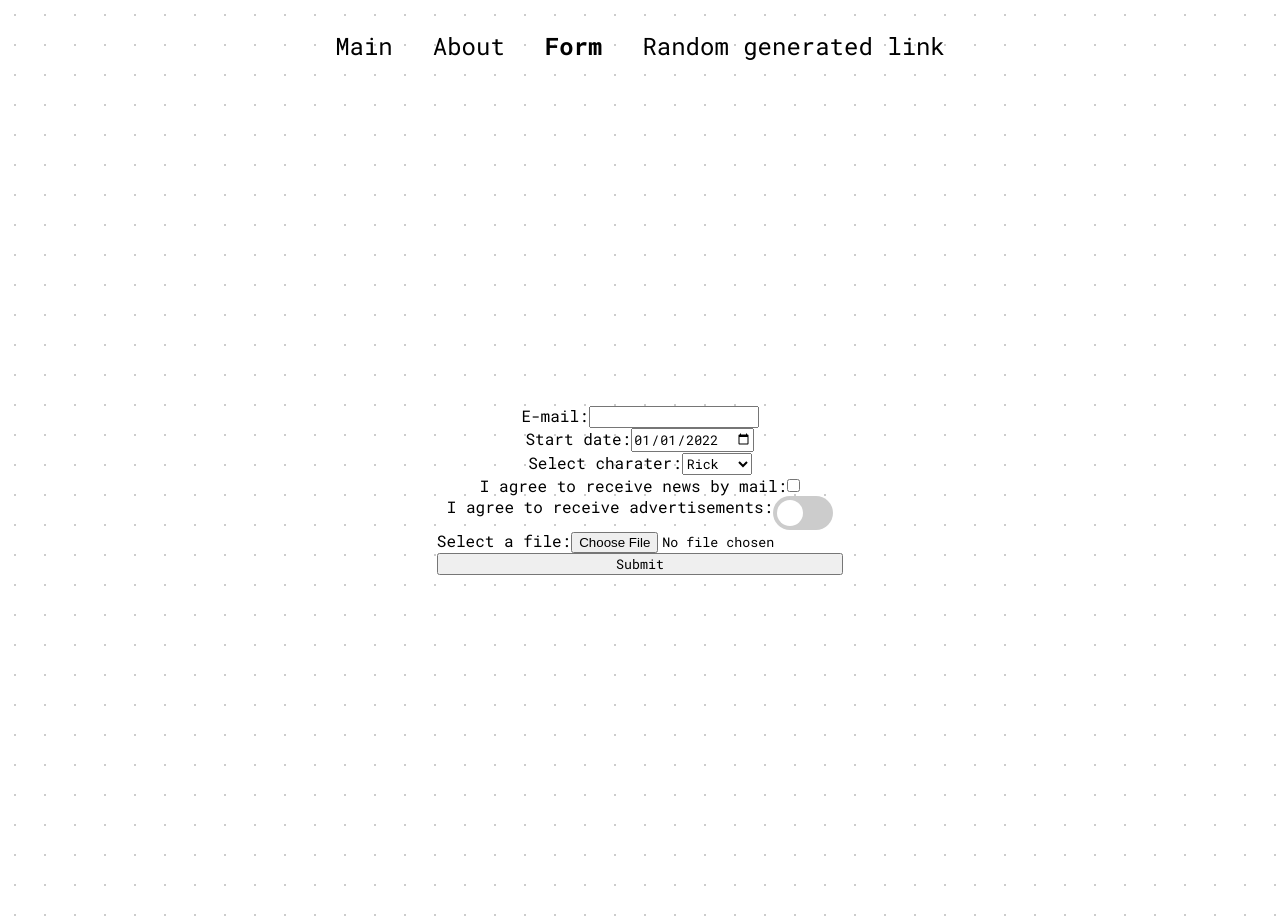
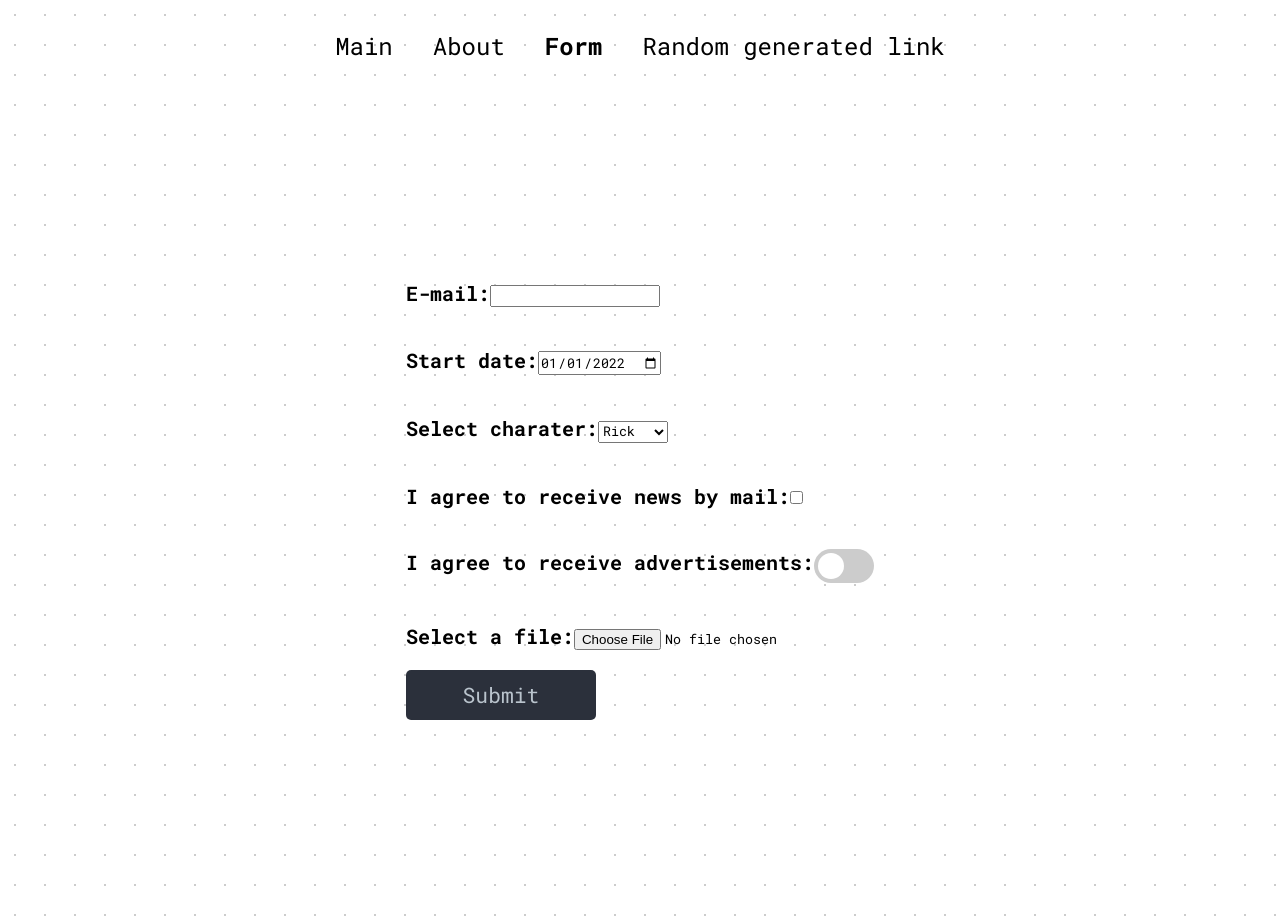
Before and after one commit to Mazayw/rick-and-morty-fe, a React (Create React App) app: page /form in a window 1280 px wide. Built offline with nearby package versions, Linux system fonts and the light colour scheme.

Commit message:
feat: correct styles

```diff
--- a/src/pages/form/index.tsx
+++ b/src/pages/form/index.tsx
@@ -131,7 +131,7 @@ export default class Form extends PureComponent<
     return (
       <div className={styles.main}>
         <form onSubmit={this.handleSubmit} className={styles.form}>
-          <label>
+          <label className={styles['form-data']}>
             E-mail:
             <input
               type="text"
@@ -142,11 +142,11 @@ export default class Form extends PureComponent<
             />
           </label>
           {this.state && this.state['emailError'] && <h2>{this.state.emailError}</h2>}
-          <label>
+          <label className={styles['form-data']}>
             Start date:
             <input type="date" defaultValue="2022-01-01" ref={this.date} required></input>
           </label>
-          <label>
+          <label className={styles['form-data']}>
             Select charater:
             <select ref={this.select} required>
               <option value="Rick">Rick</option>
@@ -156,18 +156,18 @@ export default class Form extends PureComponent<
               <option value="Jerry">Jerry</option>
             </select>
           </label>
-          <label>
+          <label className={styles['form-data']}>
             I agree to receive news by mail:
             <input type="checkbox" ref={this.checkbox} required></input>
           </label>
-          <div className={styles['switch-wrapper']}>
+          <div className={`${styles['switch-wrapper']} ${styles['form-data']}`}>
             I agree to receive advertisements:
             <label className={styles.switch}>
               <input type="checkbox" ref={this.switcher}></input>
               <span className={`${styles.slider} ${styles.round}`}></span>
             </label>
           </div>
-          <label>
+          <label className={styles['form-data']}>
             Select a file:
             <input
               type="file"
@@ -179,7 +179,12 @@ export default class Form extends PureComponent<
               ref={this.fileInput}
             ></input>
           </label>
-          <input type="submit" value="Submit" disabled={this.state.submitDisabled} />
+          <input
+            type="submit"
+            value="Submit"
+            disabled={this.state.submitDisabled}
+            className={styles.button}
+          />
         </form>
         <div className={styles['cards-wrapper']}>
           {this.state.cards.length !== 0 &&
--- a/src/pages/form/styles.module.scss
+++ b/src/pages/form/styles.module.scss
@@ -1,5 +1,5 @@
 .main {
-  height: 100vh;
+  min-height: 100vh;
   margin: 0 auto;
   display: flex;
   align-items: center;
@@ -30,6 +30,7 @@
 .form {
   display: flex;
   flex-direction: column;
+  align-items: baseline;
 }
 
 
@@ -73,7 +74,7 @@
 }
 
 input:checked+.slider {
-  background-color: #2196F3;
+  background-color: #2b303b;
 }
 
 input:focus+.slider {
@@ -99,3 +100,26 @@ input:checked+.slider:before {
   display: flex;
   justify-content: space-between;
 }
+
+.form-data {
+  font-size: 20px;
+  font-weight: 700;
+  margin: 20px 0;
+}
+
+.button {
+  width: 190px;
+  height: 50px;
+  background: #2b303b;
+  border: none;
+  font-size: 16pt;
+  color: #b9c3cc;
+  border-radius: 5px;
+  cursor: pointer;
+
+  &:disabled {
+    cursor: default;
+    background: #b9c3cc;
+    color: #ffffff;
+  }
+}
```
